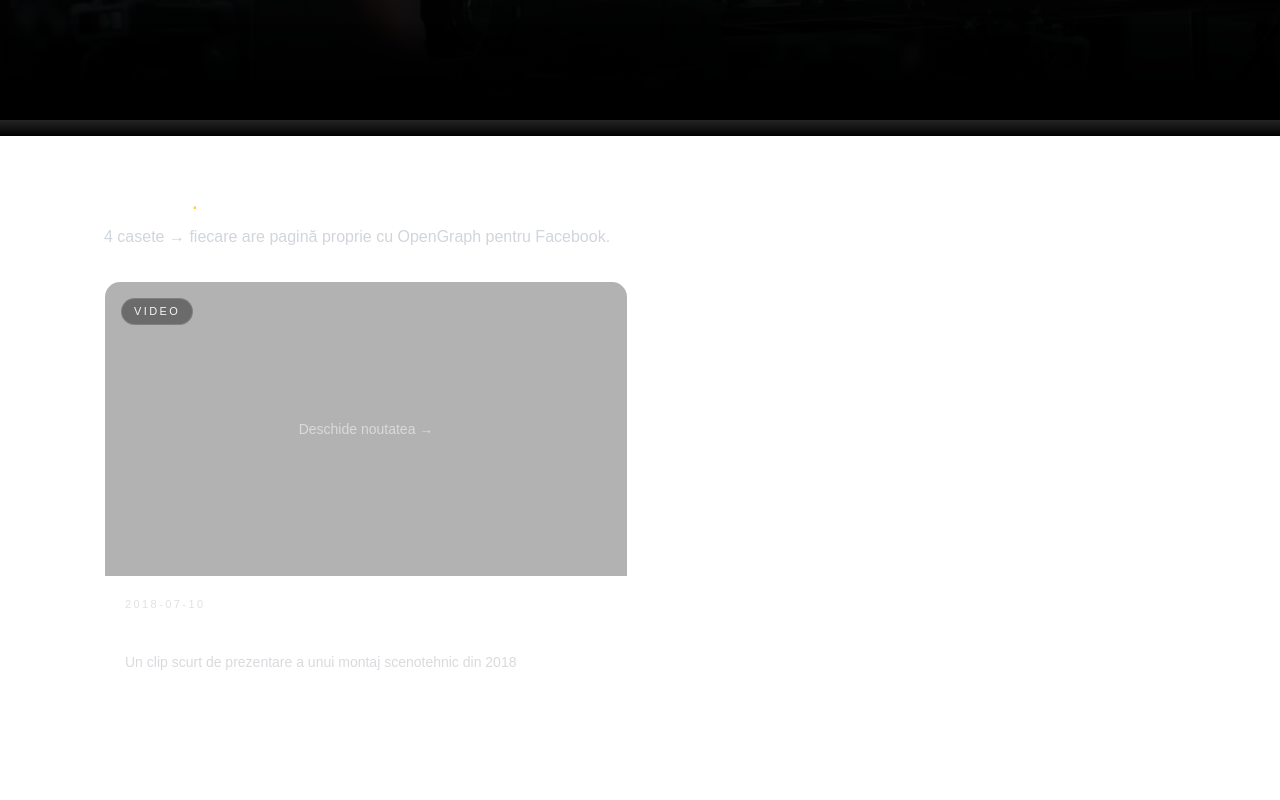
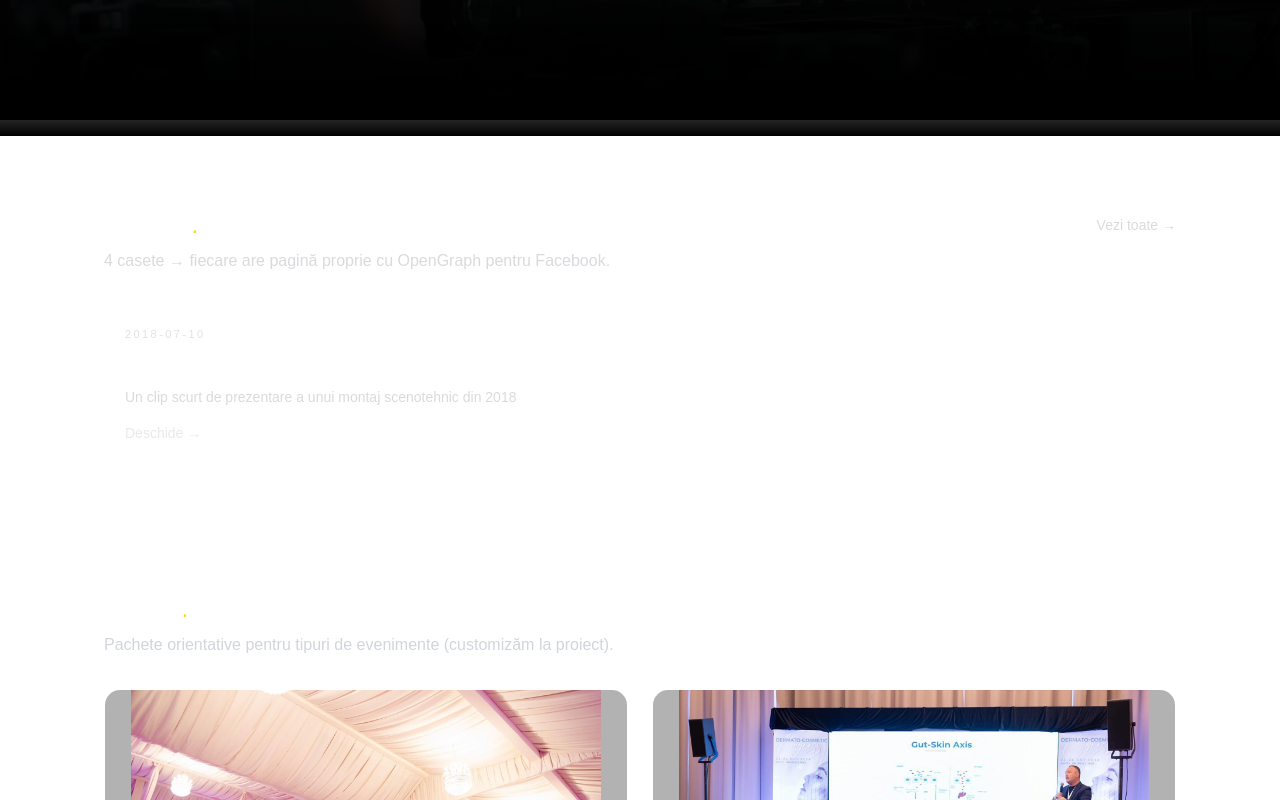
Before and after one commit to stoicaandy/andymedia-site, a Next.js app: page / in a window 1280 px wide. Shown: the part 680-1480 px from the top of the page. Built offline with nearby package versions, Linux system fonts and the light colour scheme.

Commit message:
Full update

```diff
--- a/app/components/NewsSection.tsx
+++ b/app/components/NewsSection.tsx
@@ -1,111 +1,39 @@
-import Image from "next/image";
 import Link from "next/link";
-import { NEWS, type NewsItem } from "@/app/data/news";
-
-function badgeLabel(item: NewsItem) {
-  if (item.type === "image") return "IMAGE";
-  if (item.type === "video") return item.format === "portrait" ? "VIDEO (VERTICAL)" : "VIDEO";
-  if (item.type === "embed" && item.provider === "youtube") return "YOUTUBE";
-  if (item.type === "embed" && item.provider === "tiktok") return "TIKTOK";
-  return "MEDIA";
-}
+import { NEWS } from "@/app/data/news";
 
 export default function NewsSection() {
-  const COUNT = 4;
-
-  const items = [...NEWS].sort((a, b) => b.date.localeCompare(a.date)).slice(0, COUNT);
+  const items = [...NEWS].sort((a, b) => b.date.localeCompare(a.date)).slice(0, 4);
 
   return (
     <section id="noutati" className="scroll-mt-28 border-t border-white/5">
-      <div className="mx-auto max-w-6xl px-8 md:px-10">
-        <div className="pt-10 pb-12 md:pt-12 md:pb-14">
-          <div className="flex items-end justify-between gap-6">
-            <div>
+      <div className="mx-auto max-w-6xl px-8 md:px-10 py-16 md:py-18">
+        <div className="flex items-center justify-between gap-4">
           <h2 className="text-xl md:text-2xl font-medium tracking-wide">
             Noutăți <span className="text-amber-300">.</span>
           </h2>
-              <p className="mt-2 text-gray-300 max-w-2xl">
-                4 casete → fiecare are pagină proprie cu OpenGraph pentru Facebook.
-              </p>
-            </div>
 
-            <Link
-              href="/noutati"
-              className="hidden md:inline-flex rounded-xl border border-white/15 bg-white/5 px-5 py-3 text-sm hover:border-amber-300/50 hover:bg-white/10 transition"
-            >
+          <Link href="/noutati" className="text-sm text-zinc-300/85 hover:text-white transition">
             Vezi toate →
           </Link>
         </div>
 
-          <div className="mt-8 grid grid-cols-1 md:grid-cols-2 lg:grid-cols-2 gap-6">
-            {items.map((item) => (
-              <article
-                key={item.id}
-                className="overflow-hidden rounded-2xl border border-white/10 bg-white/[0.03]"
-              >
-                <div className="relative">
-                  <div className="absolute left-4 top-4 z-10 rounded-full border border-white/15 bg-black/40 px-3 py-1 text-[11px] uppercase tracking-[0.22em] text-zinc-100 backdrop-blur">
-                    {badgeLabel(item)}
-                  </div>
-
-                  <Link href={`/noutati/${item.slug}`} className="block">
-                    {/* Previzualizare: doar imagine dacă există; altfel placeholder */}
-                    {item.type === "image" && item.src ? (
-                      <div className="relative aspect-[16/9]">
-                        <Image
-                          src={item.src}
-                          alt={item.alt || item.title}
-                          fill
-                          className="object-cover"
-                          sizes="(max-width: 1024px) 100vw, 50vw"
-                        />
-                      </div>
-                    ) : (
-                      <div className="relative aspect-[16/9] bg-black/30">
-                        <div className="absolute inset-0 flex items-center justify-center text-sm text-zinc-200/80">
-                          Deschide noutatea →
-                        </div>
-                      </div>
-                    )}
-                  </Link>
-                </div>
-
-                <div className="p-4 md:p-5">
-                  <div className="text-[11px] uppercase tracking-[0.22em] text-zinc-300/70">
-                    {item.date}
-                  </div>
-
-                  <h3 className="mt-2 text-base md:text-lg font-medium text-white/95 leading-snug">
-                    <Link href={`/noutati/${item.slug}`} className="hover:text-white transition">
-                      {item.title}
-                    </Link>
-                  </h3>
-
-                  <p className="mt-2 text-sm text-zinc-300/85 leading-snug">
-                    {item.description}
+        <p className="mt-2 text-zinc-300/85">
+          4 casete → fiecare are pagină proprie cu OpenGraph pentru Facebook.
         </p>
 
-                  <div className="mt-4">
+        <div className="mt-8 grid grid-cols-1 md:grid-cols-2 gap-6">
+          {items.map((x) => (
             <Link
-                      href={`/noutati/${item.slug}`}
-                      className="inline-flex rounded-xl border border-white/15 bg-white/5 px-5 py-3 text-sm hover:border-amber-300/50 hover:bg-white/10 transition"
+              key={x.slug}
+              href={`/noutati/${x.slug}`}
+              className="rounded-2xl border border-white/10 bg-white/[0.03] p-5 hover:bg-white/[0.06] hover:border-amber-300/40 transition"
             >
-                      Deschide →
+              <div className="text-[11px] uppercase tracking-[0.22em] text-zinc-300/70">{x.date}</div>
+              <div className="mt-2 text-lg font-medium text-white/95">{x.title}</div>
+              <div className="mt-2 text-sm text-zinc-300/85">{x.description}</div>
+              <div className="mt-4 text-sm text-zinc-200/80">Deschide →</div>
             </Link>
-                  </div>
-                </div>
-              </article>
           ))}
-          </div>
-
-          <div className="mt-8 md:hidden">
-            <Link
-              href="/noutati"
-              className="inline-flex rounded-xl border border-white/15 bg-white/5 px-6 py-3 text-sm hover:border-amber-300/50 hover:bg-white/10 transition"
-            >
-              Vezi toate →
-            </Link>
-          </div>
         </div>
       </div>
     </section>
--- a/app/data/news.ts
+++ b/app/data/news.ts
@@ -12,21 +12,19 @@ export type NewsItemBase = {
   id: string;
   title: string;
   description: string;
-  date: string; // YYYY-MM-DD
+  date: string;
+
   type: NewsType;
   provider?: NewsProvider;
 
-  // media (din public -> începe cu "/")
-  src?: string;
-  href?: string;
+  src?: string;   // din public -> incepe cu "/"
+  href?: string;  // youtube/tiktok
   alt?: string;
 
-  // layout
   format?: MediaFormat;
 
-  // share
   slug?: string;
-  ogImage?: string;
+  ogImage?: string; // din public -> incepe cu "/"
 
   actions?: NewsAction[];
 };
@@ -63,10 +61,8 @@ export const NEWS_BASE: NewsItemBase[] = [
     type: "video",
     format: "landscape",
 
-    // IMPORTANT: fisierul e in public/noutati/
+    // fiind in public/noutati/...
     src: "/noutati/video-2017.mp4",
-
-    // OG image in public/noutati/
     ogImage: "/noutati/din2017.jpg",
 
     actions: [
--- a/app/noutati/page.tsx
+++ b/app/noutati/page.tsx
@@ -18,13 +18,13 @@ export default function NoutatiPage() {
           </h1>
 
           <p className="mt-2 text-zinc-300/85 max-w-2xl">
-            Fiecare noutate are pagină proprie cu OG pentru Facebook.
+            Fiecare noutate are pagină proprie cu OpenGraph pentru Facebook.
           </p>
 
           <div className="mt-8 grid grid-cols-1 md:grid-cols-2 lg:grid-cols-3 gap-6">
             {items.map((x) => (
               <Link
-                key={x.id}
+                key={x.slug}
                 href={`/noutati/${x.slug}`}
                 className="rounded-2xl border border-white/10 bg-white/[0.03] p-5 hover:bg-white/[0.06] hover:border-amber-300/40 transition"
               >
```
Also changed, not shown: app/noutati/[slug]/page.tsx (+1 -6 lines). Lines whose indentation alone changed are shown as unchanged.
